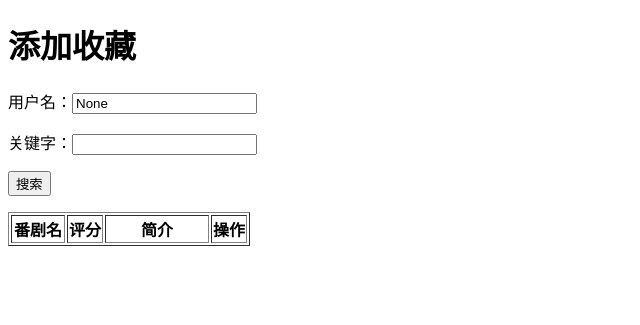
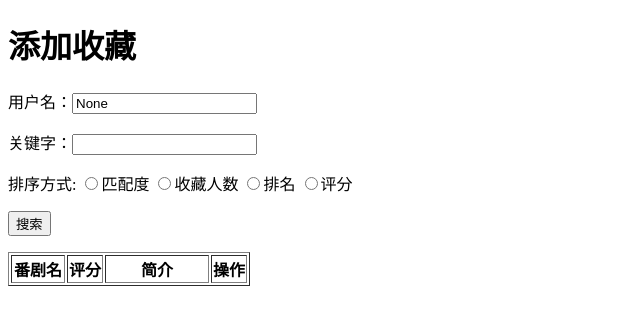
Before and after one commit to kkkstra/bangumoe, a Django app: page /anime/add_fav/bangumi in a window 1280 px wide. Shown: the top 325 px of the page, without its empty margins (0-640 px from the left). Run offline with Django 4.2, Linux system fonts and the light colour scheme; lists and menus that the app fills with data are empty.

Commit message:
在bangumi检索时可以选择排序方式

```diff
--- a/anime/views.py
+++ b/anime/views.py
@@ -244,10 +244,11 @@ def search_fav_from_bangumi(request):
     if request.method == "POST":
         username = request.POST.get("username")
         keywrd = request.POST.get("keywrd")
+        sort = request.POST.get("sort")
         # 获取搜索内容
         url = "https://api.bgm.tv/v0/search/subjects"
         headers = {'content-type': "application/json", 'User-Agent': 'kkkstra/bangumoue'}
-        body = {"keyword": keywrd, "filter": {"type": [2]}}
+        body = {"keyword": keywrd, "sort": sort, "filter": {"type": [2]}}
         res = requests.post(url, data=json.dumps(body), headers=headers)
         js_res = json.loads(res.content.decode())
         search_list = js_res.get("data")
--- a/templates/anime/search_fav_from_bangumi.html
+++ b/templates/anime/search_fav_from_bangumi.html
@@ -9,6 +9,12 @@
 <form action="" method="POST">
     <p>用户名：<input type="text" name="username" value={{ username }}></p>
     <p>关键字：<input type="text" name="keywrd" value={{ keywrd }}></p>
+    <p>排序方式:
+        <input type="radio" name="sort" value="match" {% if sort == "match" %}checked{% endif %}>匹配度
+        <input type="radio" name="sort" value="heat" {% if sort == "heat" %}checked{% endif %}>收藏人数
+        <input type="radio" name="sort" value="rank" {% if sort == "rank" %}checked{% endif %}>排名
+        <input type="radio" name="sort" value="score" {% if sort == "score" %}checked{% endif %}>评分
+    </p>
     <p></p><input type="submit" value="搜索"></p>
 </form>
 <table border="1">
```
